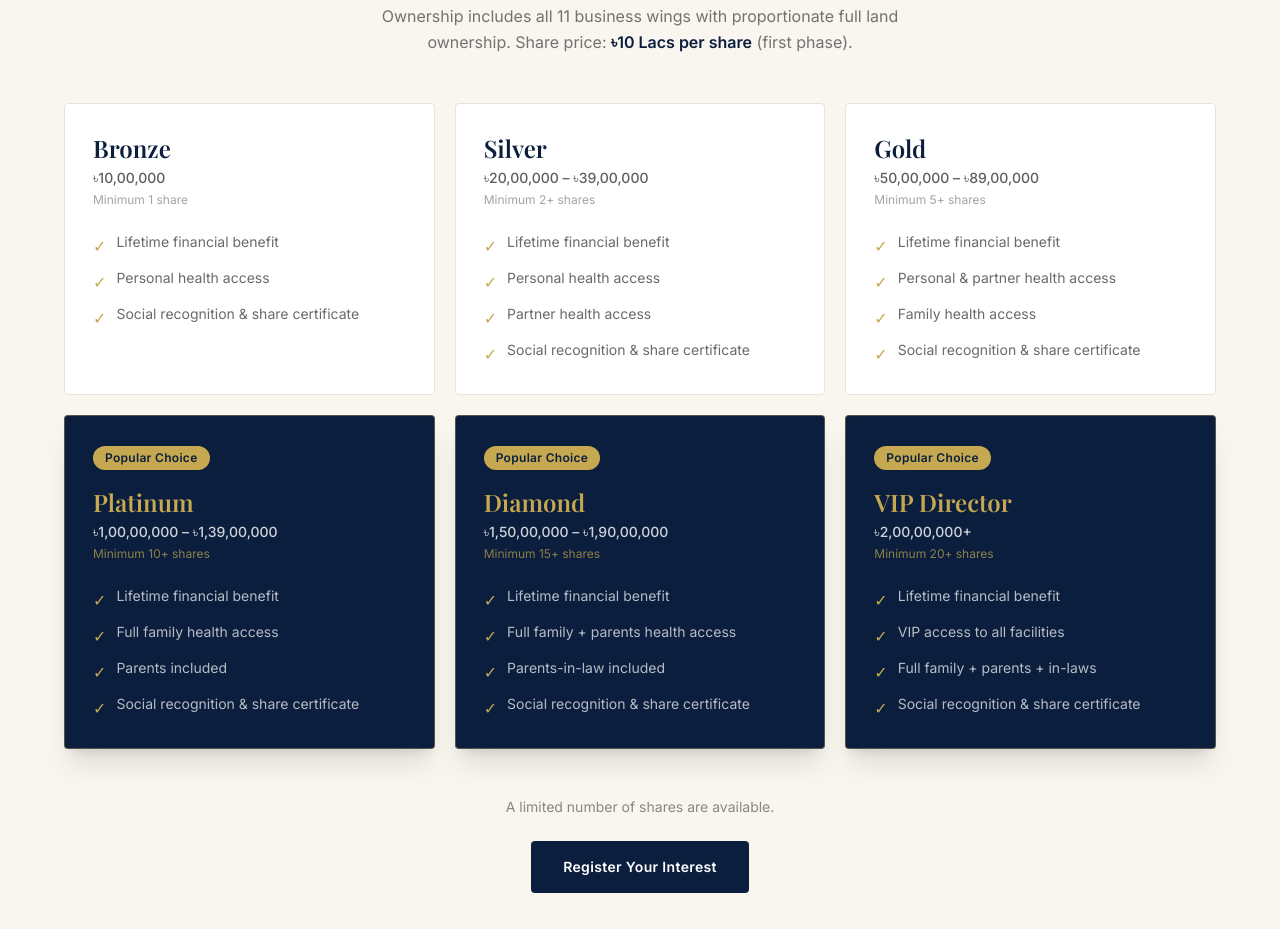
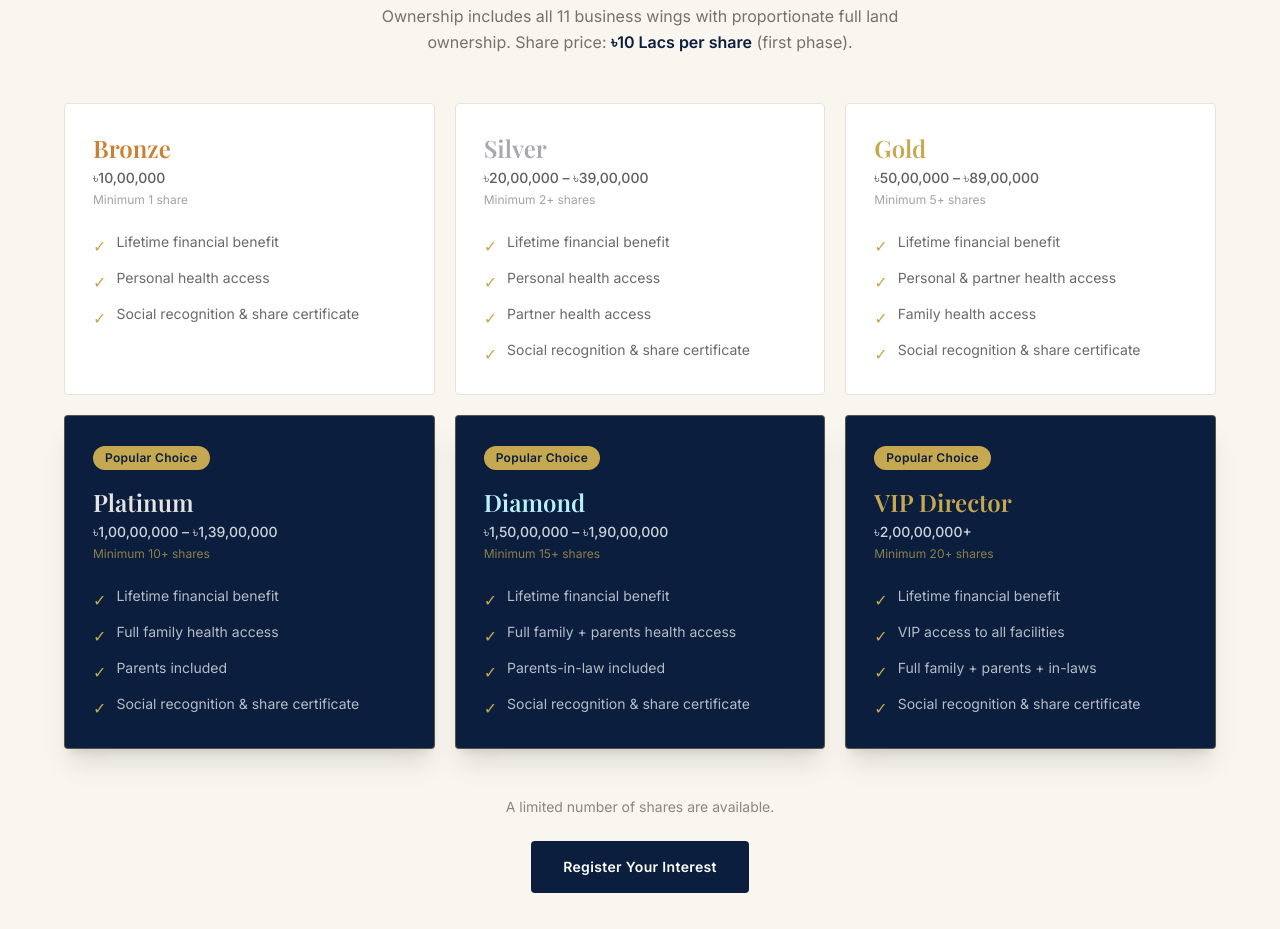
Before and after one commit to NuhalMunawar/hayat, a Next.js app: page / in a window 1280 px wide. Shown: the part 4460-5389 px from the top of the page. Built offline with nearby package versions, Linux system fonts and the light colour scheme.

Commit message:
update InvestmentTiers component to include nameColor for each tier and apply it to the title styling

```diff
--- a/components/InvestmentTiers.tsx
+++ b/components/InvestmentTiers.tsx
@@ -6,6 +6,7 @@ import { useRef } from "react";
 const tiers = [
   {
     name: "Bronze",
+    nameColor: "#CD7F32",
     amount: "৳10,00,000",
     shares: "1 share",
     benefits: ["Lifetime financial benefit", "Personal health access", "Social recognition & share certificate"],
@@ -13,6 +14,7 @@ const tiers = [
   },
   {
     name: "Silver",
+    nameColor: "#A8A9AD",
     amount: "৳20,00,000 – ৳39,00,000",
     shares: "2+ shares",
     benefits: ["Lifetime financial benefit", "Personal health access", "Partner health access", "Social recognition & share certificate"],
@@ -20,6 +22,7 @@ const tiers = [
   },
   {
     name: "Gold",
+    nameColor: "#C5A84F",
     amount: "৳50,00,000 – ৳89,00,000",
     shares: "5+ shares",
     benefits: ["Lifetime financial benefit", "Personal & partner health access", "Family health access", "Social recognition & share certificate"],
@@ -27,6 +30,7 @@ const tiers = [
   },
   {
     name: "Platinum",
+    nameColor: "#E5E4E2",
     amount: "৳1,00,00,000 – ৳1,39,00,000",
     shares: "10+ shares",
     benefits: ["Lifetime financial benefit", "Full family health access", "Parents included", "Social recognition & share certificate"],
@@ -34,6 +38,7 @@ const tiers = [
   },
   {
     name: "Diamond",
+    nameColor: "#B9F2FF",
     amount: "৳1,50,00,000 – ৳1,90,00,000",
     shares: "15+ shares",
     benefits: ["Lifetime financial benefit", "Full family + parents health access", "Parents-in-law included", "Social recognition & share certificate"],
@@ -41,6 +46,7 @@ const tiers = [
   },
   {
     name: "VIP Director",
+    nameColor: "#C5A84F",
     amount: "৳2,00,00,000+",
     shares: "20+ shares",
     benefits: ["Lifetime financial benefit", "VIP access to all facilities", "Full family + parents + in-laws", "Social recognition & share certificate"],
@@ -92,9 +98,8 @@ export default function InvestmentTiers() {
                 </span>
               )}
               <h3
-                className={`font-[family-name:var(--font-playfair)] text-2xl font-semibold mb-1 ${
-                  t.highlight ? "text-[#C5A84F]" : "text-[#0B1E3D]"
-                }`}
+                className="font-[family-name:var(--font-playfair)] text-2xl font-semibold mb-1"
+                style={{ color: t.nameColor }}
               >
                 {t.name}
               </h3>
```
